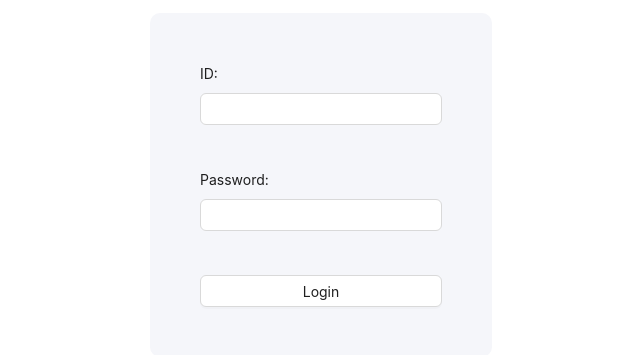
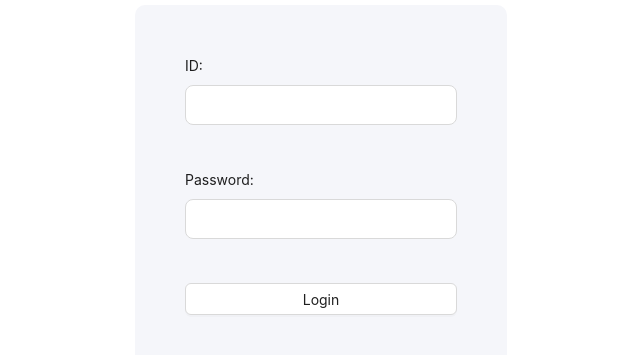
Before and after one commit to Adnan-Sarkar/university-management-system, a React (Vite) app: page /login in a window 1280 px wide. Shown: the part 215-570 px from the top of the page, without its empty margins (319-959 px from the left). Built offline with nearby package versions, Linux system fonts and the light colour scheme.

Commit message:
Add validation error for select and input.

```diff
--- a/src/components/form/CustomInput.tsx
+++ b/src/components/form/CustomInput.tsx
@@ -1,4 +1,4 @@
-import { Form, Input } from "antd";
+import { Alert, Form, Input } from "antd";
 import { Controller } from "react-hook-form";
 
 type TInputProps = { type: string; name: string; label?: string };
@@ -8,9 +8,10 @@ const CustomInput = ({ type, name, label }: TInputProps) => {
     <div>
       <Controller
         name={name}
-        render={({ field }) => (
+        render={({ field, fieldState: { error } }) => (
           <Form.Item label={label}>
-            <Input type={type} id={name} {...field} />{" "}
+            <Input type={type} id={name} {...field} size="large" />
+            {error && <Alert message={error.message} type="error" showIcon />}
           </Form.Item>
         )}
       />
--- a/src/components/form/CustomSelect.tsx
+++ b/src/components/form/CustomSelect.tsx
@@ -1,4 +1,4 @@
-import { Form, Select } from "antd";
+import { Alert, Form, Select } from "antd";
 import { Controller } from "react-hook-form";
 
 type TCustomSelectProps = {
@@ -11,7 +11,7 @@ const CustomSelect = ({ label, name, options }: TCustomSelectProps) => {
   return (
     <Controller
       name={name}
-      render={({ field: { onChange } }) => (
+      render={({ field: { onChange }, fieldState: { error } }) => (
         <Form.Item label={label}>
           <Select
             popupMatchSelectWidth={false}
@@ -19,6 +19,7 @@ const CustomSelect = ({ label, name, options }: TCustomSelectProps) => {
             options={options}
             size="large"
           />
+          {error && <Alert message={error.message} type="error" showIcon />}
         </Form.Item>
       )}
     />
```
